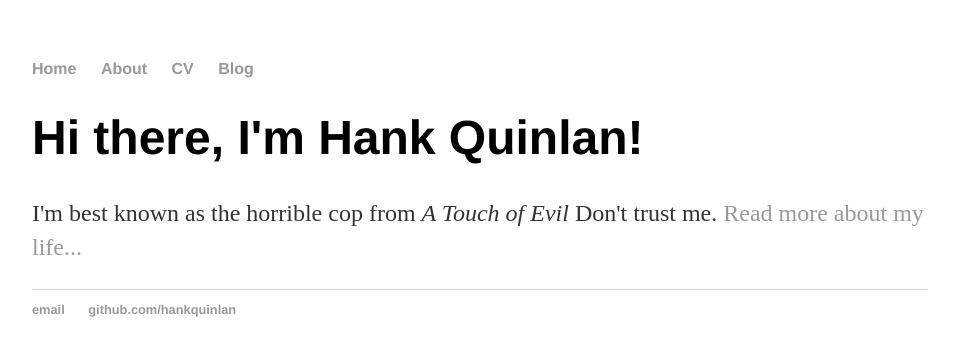
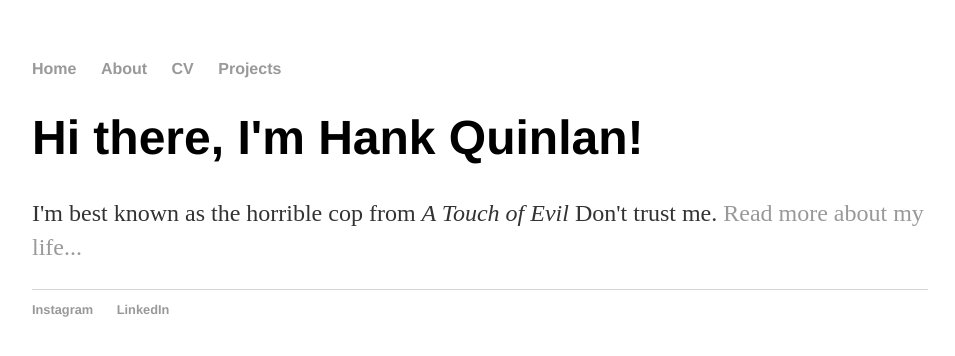
Before and after one commit to beerthies/beerthies.github.io, a Jekyll site: the page built from index.html, in a window 1280 px wide. Shown: the top 356 px of the page, without its empty margins (160-1115 px from the left). Built offline with Jekyll 4.4.1, drawn with Linux system fonts in a browser that asks for light colours.

Commit message:
Update default.html

```diff
--- a/_layouts/default.html
+++ b/_layouts/default.html
@@ -11,7 +11,7 @@
 	        		<li><a href="/">Home</a></li>
 		        	<li><a href="/about">About</a></li>
 	        		<li><a href="/cv">CV</a></li>
-	        		<li><a href="/blog">Blog</a></li>
+	        		<li><a href="/projects">Projects</a></li>
 	    		</ul>
 			</nav>
 			<div class="container">
@@ -21,8 +21,8 @@
 			</div><!-- /.container -->
 			<footer>
 	    		<ul>
-	        		<li><a href="mailto:hankquinlanhub@gmail.com">email</a></li>
-	        		<li><a href="https://github.com/hankquinlan">github.com/hankquinlan</a></li>
+	        		<li><a href="https://www.instagram.com/berendmarkhorst/">Instagram</a></li>
+	        		<li><a href="https://www.linkedin.com/in/beermarkhorst/">LinkedIn</a></li>
 				</ul>
 			</footer>
 		</body>
```
